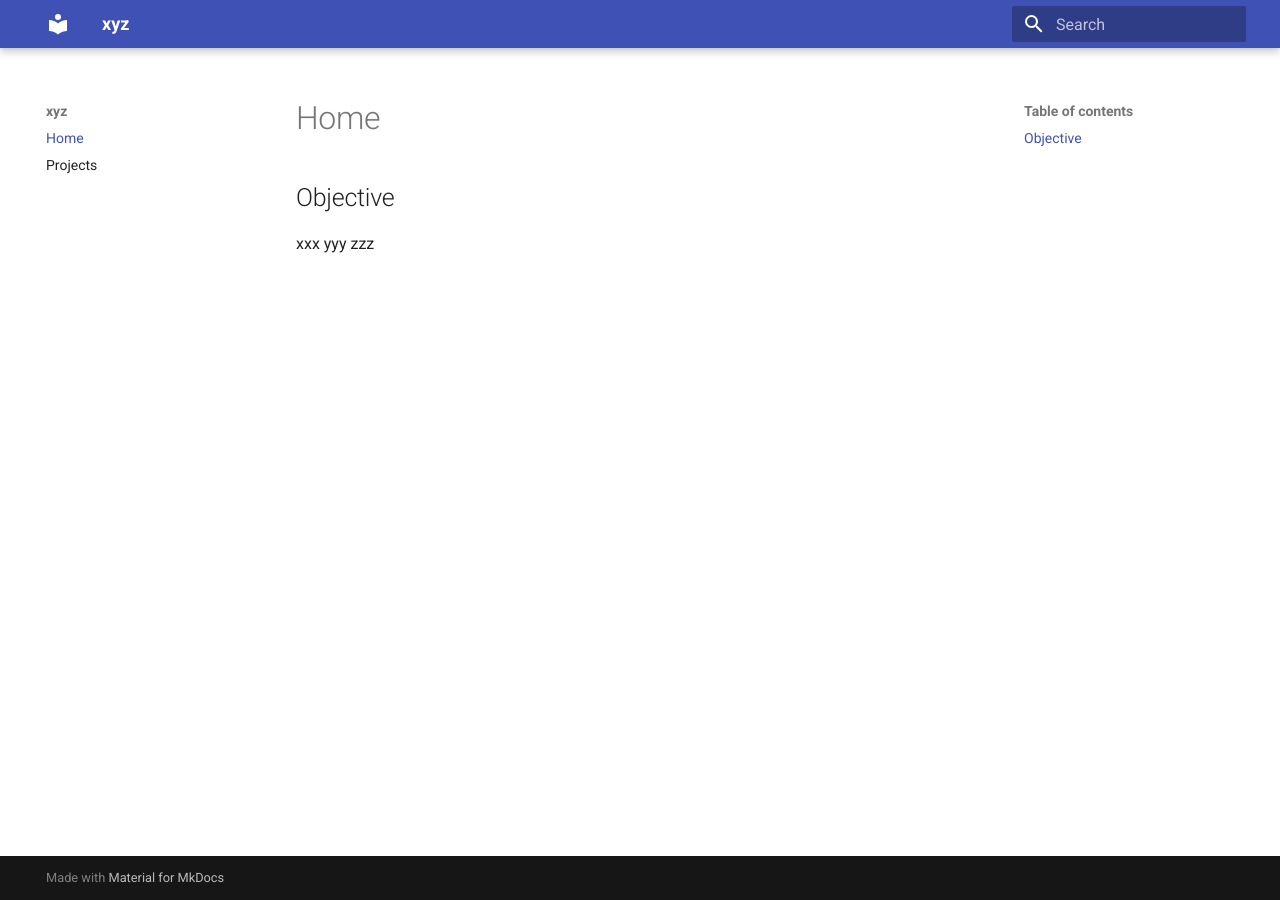
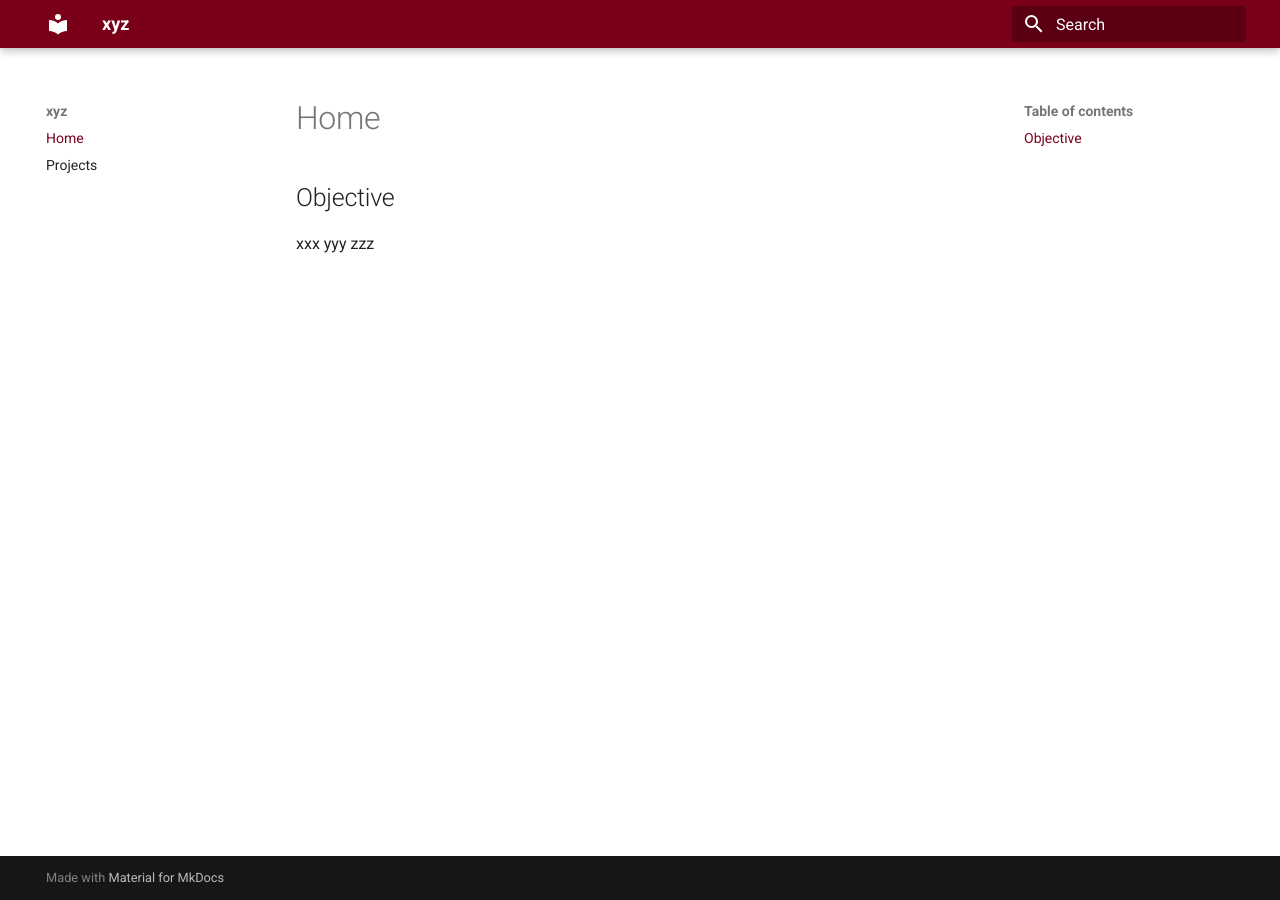
Before and after one commit to LukeAlbarracin/portfolio, an MkDocs documentation site: the page built from docs/index.md, in a window 1280 px wide. Built offline with MkDocs 1.6.1 and Material for MkDocs 9.7.7, drawn with Linux system fonts in a browser that asks for light colours.

Commit message:
NLA.  Add custom style sheet.

```diff
--- /dev/null
+++ b/docs/stylesheets/extra.css
@@ -0,0 +1,17 @@
+:root {
+
+    /* Primary color shades */
+    --md-primary-fg-color:               #7A0019;
+    --md-primary-fg-color--light:        #ffffff;
+    --md-primary-fg-color--dark:         #7A0019;
+    --md-primary-bg-color:               #ffffff;
+    --md-primary-bg-color--light:        #ffffff;
+    --md-text-link-color:                #7A0019;
+
+    /* Accent color shades */
+    --md-accent-fg-color:                #7A0019;
+    --md-accent-fg-color--transparent:   #7A0019;
+    --md-accent-bg-color:                #7A0019;
+    --md-accent-bg-color--light:         #7A0019;
+
+  }
--- a/mkdocs.yml
+++ b/mkdocs.yml
@@ -5,3 +5,6 @@ nav:
 
 theme:
   name: material
+
+extra_css:
+  - stylesheets/extra.css
```
